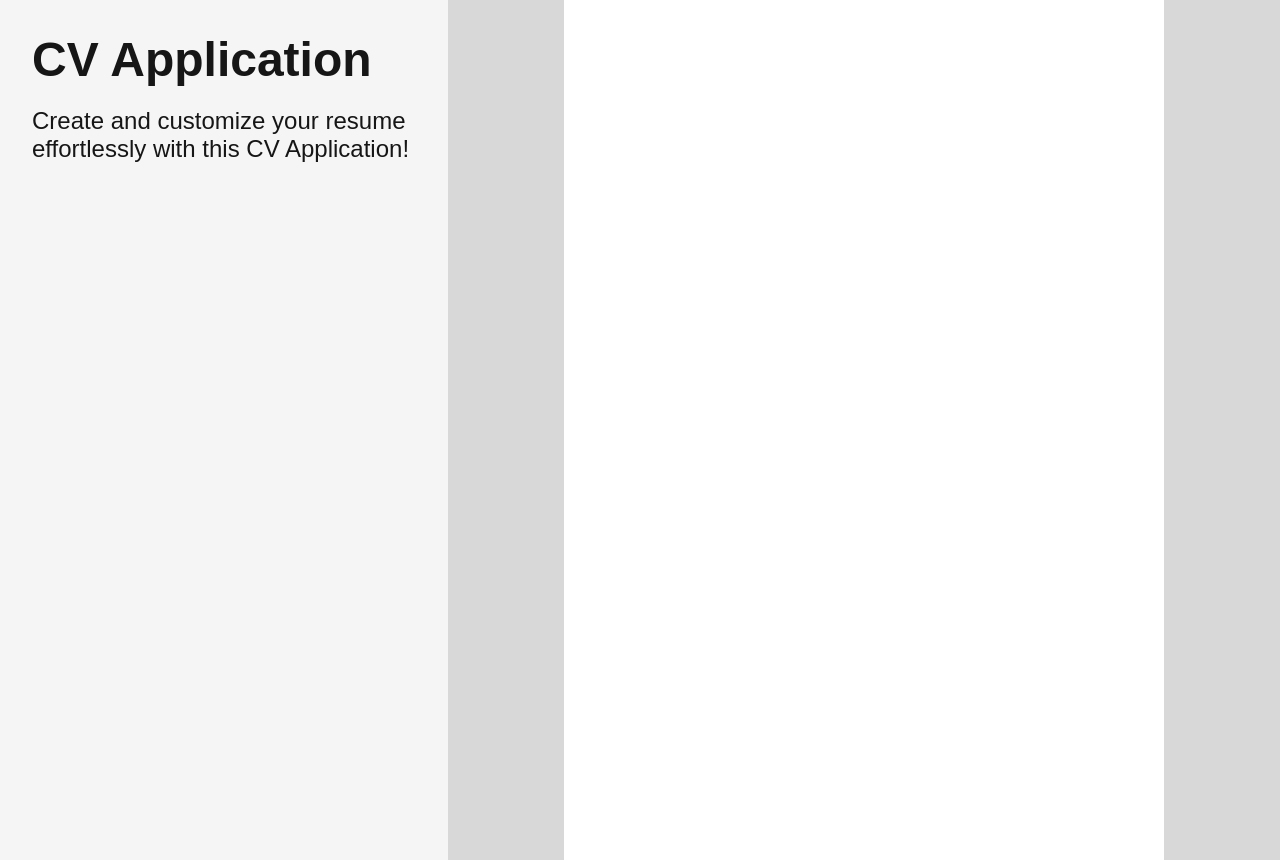
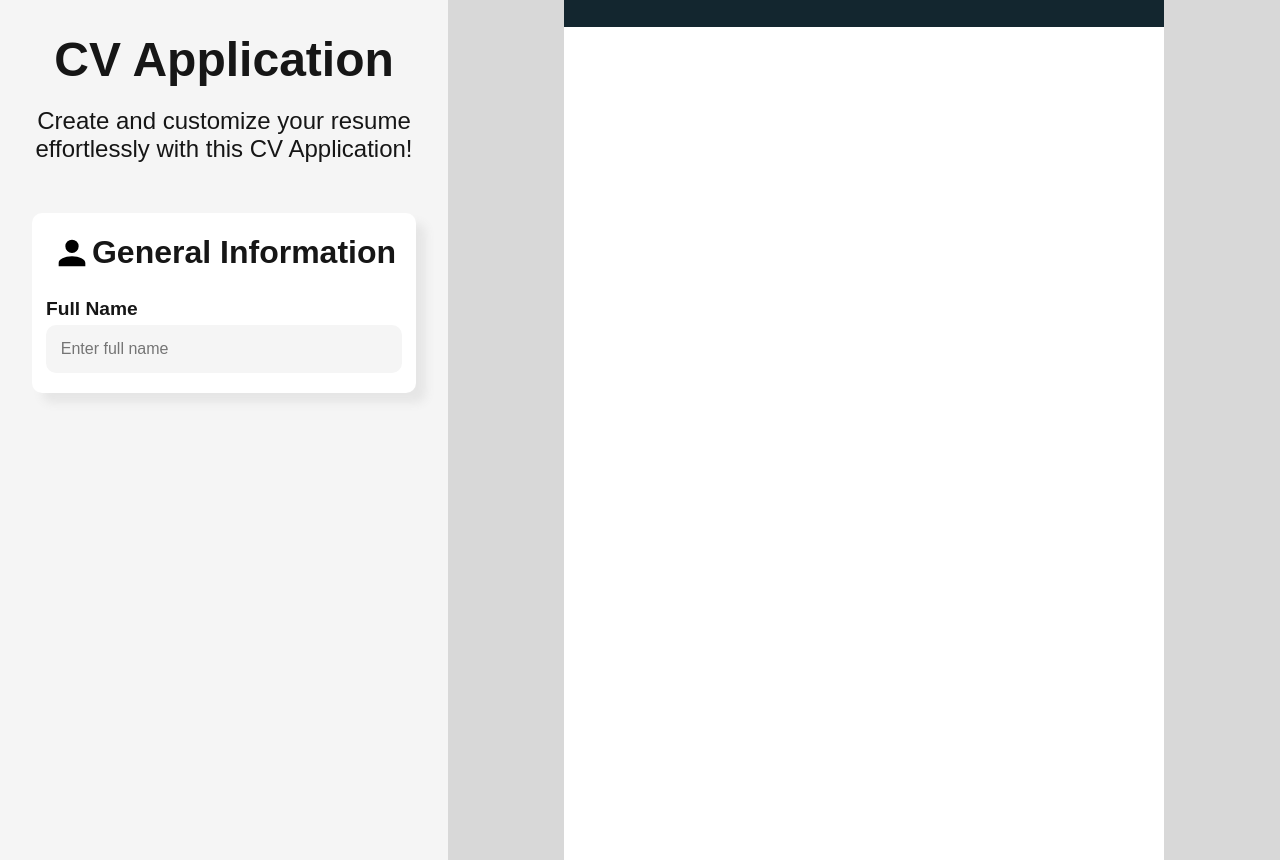
Before and after one commit to Purpleboxe/CV-Application, a React (Vite) app: page / in a window 1280 px wide. Built offline with nearby package versions, Linux system fonts and the light colour scheme.

Commit message:
Implement basic functionality with the sidebar and preview

```diff
--- a/src/App.jsx
+++ b/src/App.jsx
@@ -1,11 +1,34 @@
+import { useState } from "react";
+
 import Sidebar from "./components/Sidebar/Sidebar.jsx";
 import Preview from "./components/Preview/Preview.jsx";
 
 function App() {
+  const [data, setData] = useState({
+    GeneralInformation: {
+      fullName: "",
+    },
+  });
+
+  const generalInformationChange = (e) => {
+    const { name, value } = e.target;
+
+    setData((prev) => ({
+      ...prev,
+      GeneralInformation: {
+        ...prev.GeneralInformation,
+        [name]: value,
+      },
+    }));
+  };
+
   return (
     <div id="App">
-      <Sidebar />
-      <Preview />
+      <Sidebar
+        data={data}
+        generalInformationChange={generalInformationChange}
+      />
+      <Preview data={data} />
     </div>
   );
 }
--- /dev/null
+++ b/src/components/Preview/GeneralInformationView.jsx
@@ -0,0 +1,11 @@
+function GeneralInformationView(props) {
+  const { data } = props;
+
+  return (
+    <section className="GeneralInformationView">
+      <h1>{data.fullName}</h1>
+    </section>
+  );
+}
+
+export default GeneralInformationView;
--- a/src/components/Preview/Preview.jsx
+++ b/src/components/Preview/Preview.jsx
@@ -1,9 +1,15 @@
 import "../../styles/Preview.css";
 
-function Preview() {
+import GeneralInformationView from "./GeneralInformationView";
+
+function Preview(props) {
+  const { data } = props;
+
   return (
     <div className="Preview">
-      <div className="Resume"></div>
+      <div className="Resume">
+        <GeneralInformationView data={data.GeneralInformation} />
+      </div>
     </div>
   );
 }
--- /dev/null
+++ b/src/components/Sidebar/GeneralInformation.jsx
@@ -0,0 +1,31 @@
+import accountSvg from "../../assets/account.svg";
+
+function GeneralInformation(props) {
+  const { change } = props;
+
+  return (
+    <form className="generalInformation">
+      <div className="formHeader">
+        <img src={accountSvg} alt="General" />
+        <h1>General Information</h1>
+      </div>
+
+      <fieldset className="fieldset">
+        <label>
+          <span>Full Name</span>
+          <input
+            type="text"
+            name="fullName"
+            className="formInput"
+            placeholder="Enter full name"
+            onChange={change}
+            maxLength={25}
+            required
+          />
+        </label>
+      </fieldset>
+    </form>
+  );
+}
+
+export default GeneralInformation;
--- a/src/components/Sidebar/Sidebar.jsx
+++ b/src/components/Sidebar/Sidebar.jsx
@@ -1,12 +1,18 @@
 import "../../styles/Sidebar.css";
 
-function Sidebar() {
+import GeneralInformation from "./GeneralInformation.jsx";
+
+function Sidebar(props) {
+  const { data, generalInformationChange } = props;
+
   return (
     <div className="Sidebar">
       <header className="header">CV Application</header>
       <div className="description">
         Create and customize your resume effortlessly with this CV Application!
       </div>
+
+      <GeneralInformation data={data} change={generalInformationChange} />
     </div>
   );
 }
--- a/src/styles/Preview.css
+++ b/src/styles/Preview.css
@@ -1,5 +1,17 @@
 .Resume {
+  display: grid;
+  grid-template-rows: auto 1fr;
   width: 600px;
   height: 860px;
   background-color: white;
 }
+
+.GeneralInformationView {
+  color: white;
+  background-color: #13262f;
+  text-align: center;
+}
+
+.GeneralInformationView h1 {
+  font-size: 2rem;
+}
--- a/src/styles/Sidebar.css
+++ b/src/styles/Sidebar.css
@@ -1,5 +1,10 @@
 :root {
   --font-color: #161616;
+  --box-shadow: rgb(230, 230, 230);
+}
+
+.generalInformation {
+  box-shadow: 10px 10px 10px var(--box-shadow);
 }
 
 .header {
@@ -13,3 +18,55 @@
   font-size: 1.5rem;
   color: var(--font-color);
 }
+
+form {
+  color: var(--font-color);
+  background-color: white;
+  border-radius: 10px;
+  margin-top: 50px;
+  margin-bottom: 50px;
+}
+
+.formHeader {
+  display: flex;
+  flex-direction: row;
+  justify-content: center;
+}
+
+.formHeader img {
+  width: 40px;
+}
+
+.fieldset {
+  border-style: none;
+  display: flex;
+  flex-direction: column;
+}
+
+.fieldset label {
+  display: flex;
+  text-align: left;
+  flex-direction: column;
+  font-size: 1.2rem;
+  font-weight: bold;
+  margin-bottom: 10px;
+}
+
+.fieldset span {
+  margin-bottom: 5px;
+}
+
+.formInput {
+  border-radius: 10px;
+  padding: 0.8rem;
+  font-size: 1rem;
+  border: solid 2px transparent;
+  background-color: whitesmoke;
+  transition: 0.1s;
+}
+
+.formInput:focus {
+  border-color: #4e524e;
+  box-shadow: 2px 2px 10px var(--box-shadow);
+  outline: none;
+}
--- a/src/styles/index.css
+++ b/src/styles/index.css
@@ -21,6 +21,7 @@ body {
   max-width: 30%;
   background-color: whitesmoke;
   padding: 2rem;
+  text-align: center;
 }
 
 .Preview {
```
Also changed, not shown: .eslintrc.cjs, src/assets/account.svg (added).
